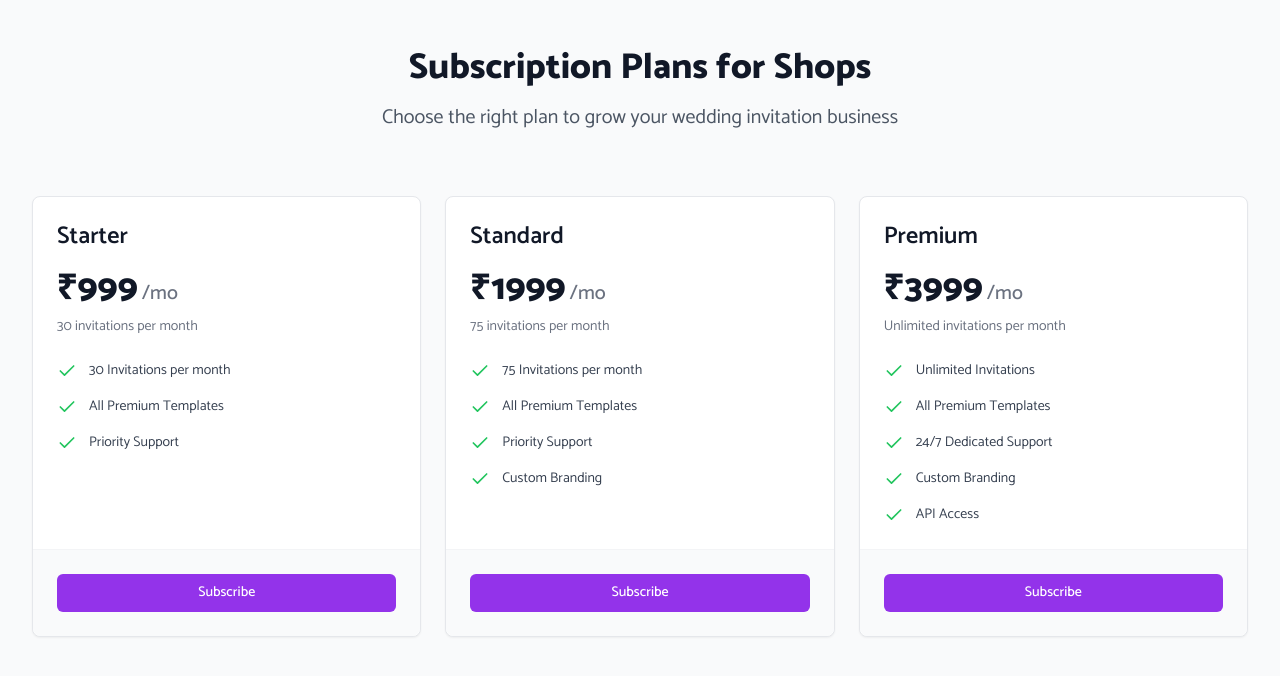
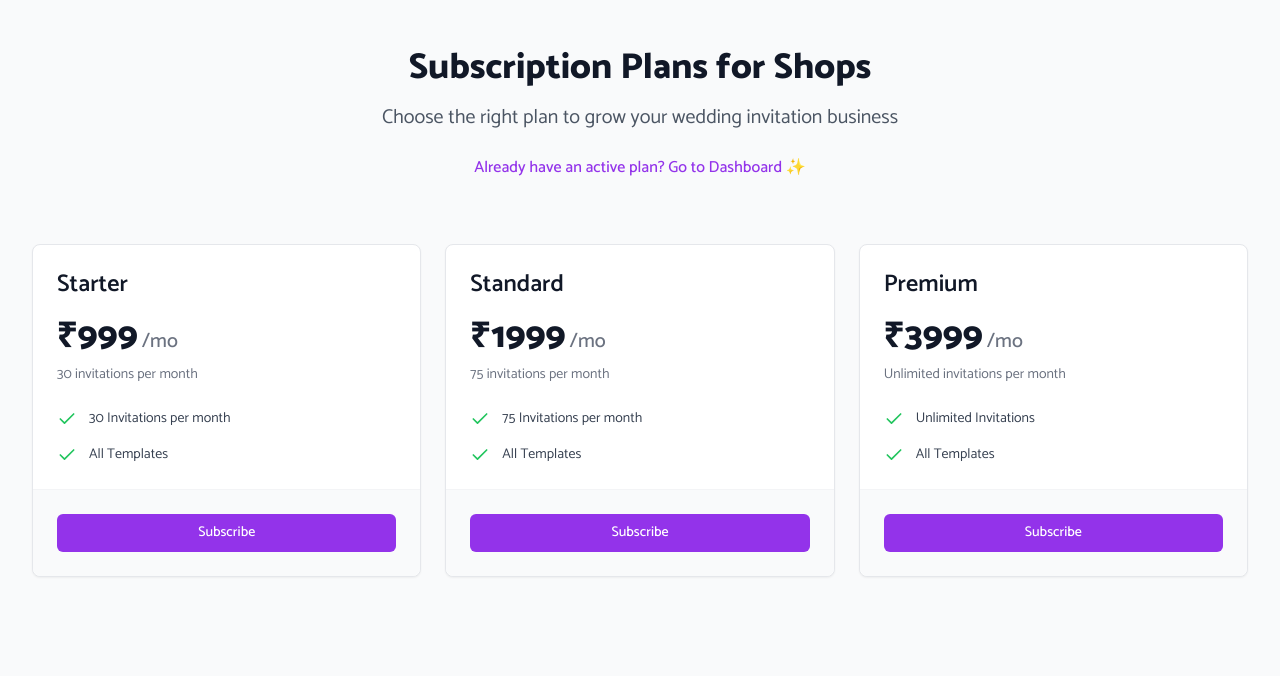
Before and after one commit to jegatheesan110-ctrl/wedding-saas, a Next.js app: page /admin/pricing in a window 1280 px wide. Shown: the top 676 px of the page. Built offline with nearby package versions, Linux system fonts and the light colour scheme.

Commit message:
simplify pricing plans

```diff
--- a/app/admin/dashboard/page.tsx
+++ b/app/admin/dashboard/page.tsx
@@ -1,5 +1,6 @@
 import { prisma } from "@/lib/prisma";
 import { getAuthSession } from "@/lib/auth";
+import { redirect } from "next/navigation";
 import Link from "next/link";
 import { Plus, Eye, Trash2, Calendar, Users, LayoutTemplate, Clock, AlertTriangle } from "lucide-react";
 import LogoutButton from "./LogoutButton";
@@ -8,6 +9,7 @@ export default async function AdminDashboardPage() {
   const session = await getAuthSession();
 
   if (!session || session.user.role !== "shop") {
+    redirect("/admin");
   }
 
   const shop = await prisma.shop.findUnique({
@@ -20,9 +22,7 @@ export default async function AdminDashboardPage() {
   });
 
   if (!shop) {
-  }
-
-  if (shop.plan === "none") {
+    redirect("/admin");
   }
 
   const now = new Date();
@@ -38,6 +38,10 @@ export default async function AdminDashboardPage() {
     });
     isActuallyExpired = true;
     shop.isActive = false;
+  }
+
+  if (!shop.plan || shop.plan === "none" || isActuallyExpired) {
+    redirect("/admin/pricing");
   }
 
   const getDaysRemaining = (planEndDate: Date | null) => {
--- a/app/admin/page.tsx
+++ b/app/admin/page.tsx
@@ -28,7 +28,14 @@ export default function AdminLoginPage() {
       if (res?.error) {
         setError("Invalid email or password");
       } else {
-        router.push("/admin/dashboard");
+        const sessionRes = await fetch('/api/auth/session');
+        const sessionData = await sessionRes.json();
+
+        if (sessionData?.user?.role === "shop" && !sessionData.user.isPaid) {
+          router.push("/admin/pricing");
+        } else {
+          router.push("/admin/dashboard");
+        }
         router.refresh();
       }
     } catch (err) {
--- a/app/admin/pricing/page.tsx
+++ b/app/admin/pricing/page.tsx
@@ -3,6 +3,7 @@
 import { useState, useEffect } from "react";
 import { useRouter } from "next/navigation";
 import Script from "next/script";
+import Link from "next/link";
 import { Check, Loader2, AlertCircle } from "lucide-react";
 
 declare global {
@@ -17,21 +18,21 @@ const PLANS = [
     name: "Starter",
     price: 999,
     limit: 30,
-    features: ["30 Invitations per month", "All Premium Templates", "Priority Support"]
+    features: ["30 Invitations per month", "All Templates"]
   },
   {
     id: "standard",
     name: "Standard",
     price: 1999,
     limit: 75,
-    features: ["75 Invitations per month", "All Premium Templates", "Priority Support", "Custom Branding"]
+    features: ["75 Invitations per month", "All Templates"]
   },
   {
     id: "premium",
     name: "Premium",
     price: 3999,
     limit: 999999,
-    features: ["Unlimited Invitations", "All Premium Templates", "24/7 Dedicated Support", "Custom Branding", "API Access"]
+    features: ["Unlimited Invitations", "All Templates"]
   }
 ];
 
@@ -142,6 +143,11 @@ export default function ShopPricingPage() {
           <p className="mt-4 text-xl text-gray-600">
             Choose the right plan to grow your wedding invitation business
           </p>
+          <div className="mt-6">
+            <Link href="/admin/dashboard" className="text-purple-600 hover:text-purple-700 font-medium flex items-center justify-center gap-1">
+              Already have an active plan? Go to Dashboard ✨
+            </Link>
+          </div>
         </div>
 
         <div className="mt-16 grid grid-cols-1 gap-6 sm:grid-cols-2 lg:grid-cols-3 max-w-lg mx-auto lg:max-w-none">
```
